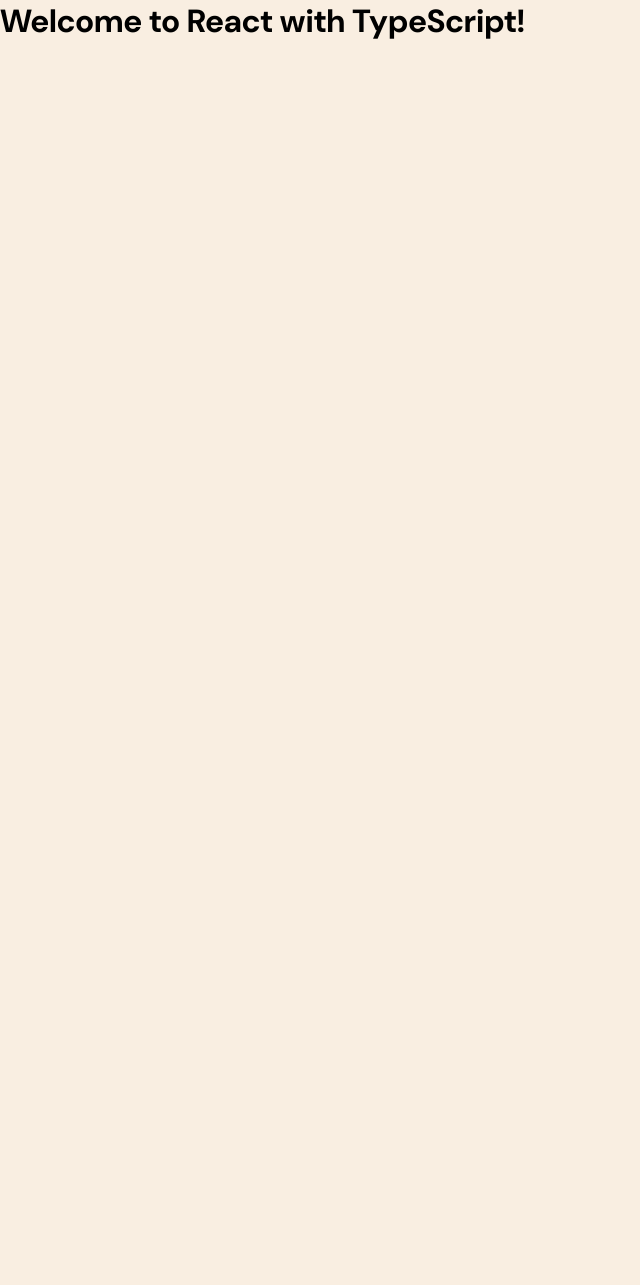
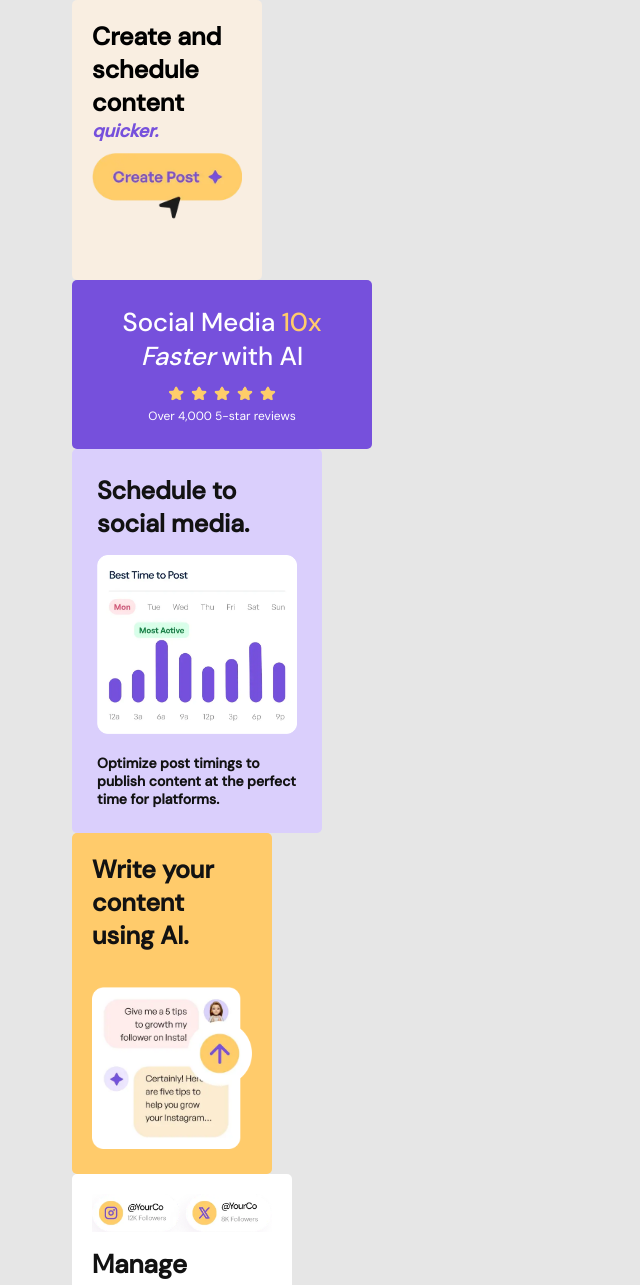
Before and after one commit to Anandvlog/bento-grid, a React (Vite) app: page / in a window 1280 px wide. Shown: the top 1285 px of the page, without its empty margins (0-640 px from the left). Before the commit the page ends 800 px from the top, so only its background shows below. Built offline with nearby package versions, Linux system fonts and the light colour scheme.

Commit message:
add design style css code

```diff
--- a/src/App.css
+++ b/src/App.css
@@ -7,7 +7,7 @@
 @font-face {
   font-family: "DMSans";
   src: url("./assets/fonts/DMSans-VariableFont_opsz,wght.ttf") format("truetype");
-  font-weight: 400 700;
+  font-weight: 400 500;
 }
 
 html{
@@ -21,5 +21,221 @@
 }
 
 body{
-  background-color:hsl(31, 66%, 93%);
+  background-color:hsl(0, 0%, 90%);
 }
+
+.container{
+  width: 100%;
+  margin: 0 auto;
+   padding: 0 2rem;
+   max-width: 1200px;
+}
+
+.create-card{
+   width: 100%;
+   max-width: 190px;
+   background-color: hsl(31, 66%, 93%);
+   padding: 20px;
+   border-radius: 5px;
+   height: 280px;
+}
+.create-card h2{
+   font-size: 25px;
+   font-weight: 700;
+   letter-spacing: normal;
+}
+
+.create-card span{
+   display: block;
+   font-size: 18px;
+   color: hsl(256, 67%, 59%);
+   margin-bottom: 10px;
+   font-style: italic;
+}
+.create-card img{
+   width: 100%;
+   max-width: 150px;
+   height: auto;
+
+}
+
+.social-media-card{
+    width: 100%;
+    background: hsl(256, 67%, 59%);
+    max-width: 300px;
+    padding: 25px;
+    border-radius: 5px;
+    color: hsl(0, 0%, 100%);
+    text-align: center;
+}
+
+.social-media-card h2{
+   font-size: 26px;
+   font-weight: 500;
+   letter-spacing: normal;
+   margin-bottom: 12px;
+}
+
+
+.social-media-card .number{
+  color: hsl(39, 100%, 71%);
+}
+.social-media-card .font-style{
+   font-style: italic;
+}
+
+.social-media-card img{
+   width: 100%;
+   max-width: 110px;
+   height: auto;
+}
+
+.social-media-card p{
+  font-size: 12px;
+  font-weight: 400;
+}
+
+.schedule_card{
+   color: hsl(0, 0%, 7%);
+   background-color: hsl(254, 88%, 90%);
+   width: 100%;
+   max-width: 250px;
+   border-radius: 5px;
+   padding: 25px;
+}
+
+.schedule_card img{
+  width: 100%;
+  max-width: 270px;
+}
+
+.schedule_card h3{
+  font-size: 25px;
+   font-weight: 600;
+   line-height: normal;
+   margin-bottom: 15px;
+}
+
+.schedule_card p{
+   font-size: 14px;
+    margin-top: 15px;
+    font-weight: 600;
+    line-height: normal;
+}
+
+.ai-card{
+   background-color: hsl(39, 100%, 71%);
+   color: hsl(0, 0%, 7%);
+   width: 100%;
+   max-width: 200px;
+   border-radius: 5px;
+   padding: 20px;
+}
+
+.ai-card h2{
+   font-size: 25px;
+   font-weight: 600;
+   line-height: normal;
+   margin-bottom: 35px;
+}
+.ai-card img{
+   width: 100%;
+   max-width: 270px;
+}
+
+.multi-media-card{
+  background-color: hsl(0, 0%, 100%);
+   color: hsl(0, 0%, 7%);
+   width: 100%;
+   max-width: 220px;
+   border-radius: 5px;
+   padding: 20px;
+}
+
+.multi-media-card img{
+   width: 100%;
+   max-width: 230px;
+   height: auto;
+}
+
+.multi-media-card h2{
+   font-size: 26px;
+   font-weight: 600;
+   letter-spacing: normal;
+   margin-top: 10px;
+}
+
+.maintain-card{
+   background-color: hsl(39, 100%, 71%);
+   color: hsl(0, 0%, 7%);
+   width: 100%;
+   max-width: 220px;
+   border-radius: 5px;
+   padding: 20px;
+}
+
+.maintain-card h2{
+   font-size: 26px;
+   font-weight: 600;
+   letter-spacing: normal;
+   margin-bottom: 10px;
+}
+
+.maintain-card img{
+   width: 100%;
+   max-width: 230px;
+   height: auto;
+}
+
+.audience-card{
+   background-color: hsl(0, 0%, 100%);
+   color: hsl(0, 0%, 7%);
+   width: 100%;
+   max-width: 220px;
+   border-radius: 5px;
+   padding: 20px;
+}
+.audience-card h2{
+   font-size: 26px;
+   font-weight: 600;
+   letter-spacing: normal;
+   margin-bottom: 10px;
+}
+.audience-card p{
+   font-size: 14px;
+    margin-bottom: 10px;
+    font-weight: 600;
+    line-height: normal;
+}
+.audience-card img{
+   width: 100%;
+   max-width: 200px;
+   height: auto;
+}
+.followers-card{
+   background-color: hsl(256, 67%, 59%);
+   color: hsl(0, 0%, 100%);
+   width: 100%;
+   max-width: 420px;
+   border-radius: 5px;
+   padding: 20px;
+   display: flex;
+   align-items: center;
+}
+
+.followers-card h2{
+   font-size: 26px;
+   font-weight: 600;
+   letter-spacing: normal;
+}
+
+.followers-card img{
+   width: 100%;
+   max-width: 200px;
+   height: auto;
+}
+
+
+.row-2{
+
+}
--- a/src/App.tsx
+++ b/src/App.tsx
@@ -1,10 +1,11 @@
 import './App.css'
+import Homepage from './pages/Home'
 
 function App() {
 
   return (
     <>
-      <h1>Welcome to React with TypeScript!</h1>
+    <Homepage />
     </>
   )
 }
--- /dev/null
+++ b/src/pages/Home/index.tsx
@@ -0,0 +1,76 @@
+import React from "react";
+
+const Homepage = () => {
+  return (
+    <div className="container">
+      <div className="grid"></div>
+      <div className="create-card">
+        <h2>
+          Create and schedule content <span>quicker.</span>
+        </h2>
+        <img
+          src="/src/assets/images/illustration-create-post.webp"
+          alt="Create Content"
+        />
+      </div>
+      <div className="social-media-card">
+        <h2>
+          Social Media <span className="number">10x</span>{" "}
+          <span className="font-style">Faster</span> with AI
+        </h2>
+        <img
+          alt="five-star"
+          src="/src/assets/images/illustration-five-stars.webp"
+        />
+        <p>Over 4,000 5-star reviews</p>
+      </div>
+
+      <div className="schedule_card">
+        <h3>Schedule to social media.</h3>
+        <img
+          src="/src/assets/images/illustration-schedule-posts.webp"
+          alt="Schedule Content"
+        />
+        <p>
+          Optimize post timings to publish content at the perfect time for
+          platforms.
+        </p>
+      </div>
+
+      <div className="ai-card">
+        <h2>Write your content using AI.</h2>
+        <img
+          src="/src/assets/images/illustration-ai-content.webp"
+          alt="AI Content"
+        />
+      </div>
+
+      <div className="multi-media-card">
+        <img alt="social-media" src="/src/assets/images/illustration-multiple-platforms.webp"  />
+        <h2>Manage multiple accounts and platforms.</h2>
+      </div>
+
+      <div className="maintain-card">
+          <h2>Maintain a consistent posting schedule.</h2>
+          <img src="/src/assets/images/illustration-consistent-schedule.webp" alt="Maintain Schedule" />
+      </div>
+
+        <div className="audience-card">
+          <h2>{">"}56%</h2>
+          <p>faster audience growth</p>
+          <img alt="audience growth" src="/src/assets/images/illustration-audience-growth.webp" />
+        </div>
+
+        <div className="followers-card">
+              <img alt="followers" src="/src/assets/images/illustration-grow-followers.webp" />
+              <h2>Grow followers with non-stop content.</h2>
+        </div>
+
+
+
+
+    </div>
+  );
+};
+
+export default Homepage;
```
